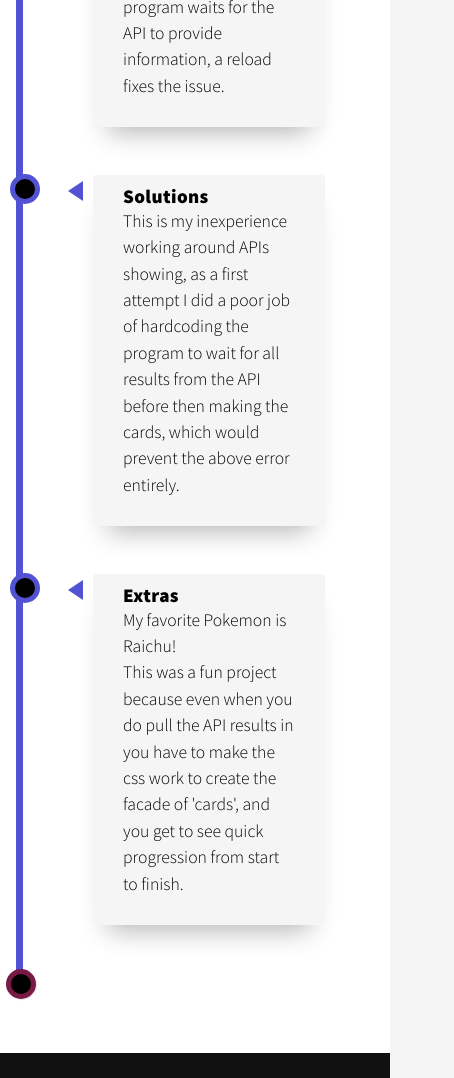
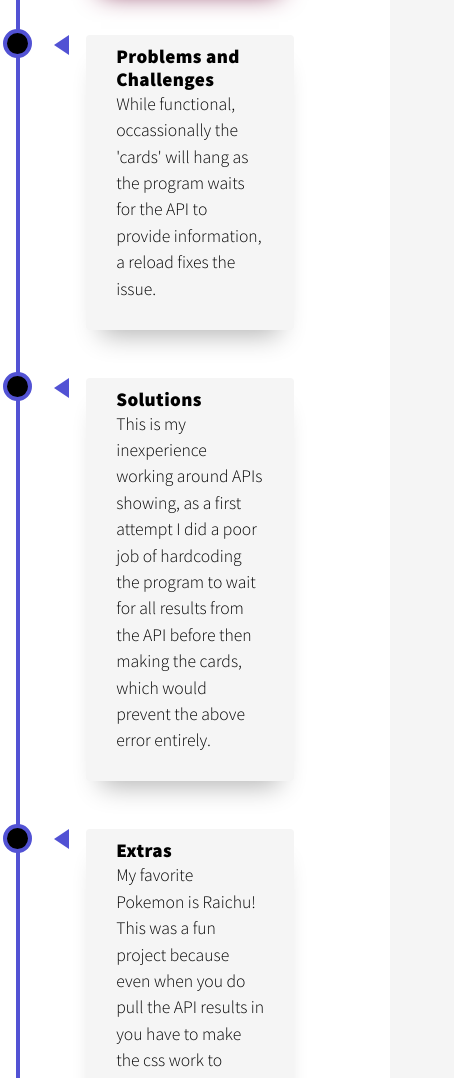
Before and after one commit to Crisheight/crisheight.github.io, a plain HTML site: page portfolio-item.html in a window 390 px wide. Shown: the part 865-1943 px from the top of the page, 454 px wide, since content can reach past the window. Drawn offline with nearby package versions, Linux system fonts and the light colour scheme.

Commit message:
actually fixed the animated list appearance for mobile by adding padding with a media selector for max-width. Potentially fixed media viewing of secondary text for projects on home screen.

```diff
--- a/styles.css
+++ b/styles.css
@@ -39,7 +39,11 @@
     }
 }
 
-
+@media all and (max-width: 800px) {
+    .timeline-list {
+        padding:0 2em 0em 2.2em;
+    }
+}
 
 /***General styles***/
 
@@ -143,7 +147,7 @@ h3 { font-size: var(--fs-h3) }
 
 .section__subtitle--work {
     background: rgba(82,82,212,1);
-    background-clip: text;
+    -webkit-background-clip: text;
     color: transparent;
     font-weight: var(--fw-bold);
     margin-bottom: 2em;
@@ -522,11 +526,13 @@ header {
   .block-content {
     min-height:100vh;
   }
+
   .block-content p {
       font-size:1.1em;
       line-height:1.5;
       margin:0 auto 1em auto;
   }
+
   .block-content h2 {
 
       text-align:center;
@@ -535,12 +541,13 @@ header {
       line-height:1;
       letter-spacing:0.02em;
 
-      @media all and (min-width:40em) {
+      @media all and (max-width:40em) {
 
       font-size: 4.75em;
 
       }
   }
+
   .subtitle {
 
       font-family: var(--ff-primary);
@@ -550,6 +557,7 @@ header {
       font-size:1em;
       margin:0.5em 0;
   }
+
   .heading-group {
       margin:0 0 5em 19.45em;
 
@@ -590,8 +598,8 @@ header {
     border-style: solid;
     width: 0;
     height: 0;
-    top: 6px;
-    left: -25px;
+    top: 0;
+    left: -2em;
     border-width: 10px 15px 10px 0;
     border-color: transparent rgba(82,82,212,1) transparent transparent;
   }
@@ -618,11 +626,9 @@ header {
 
       min-height:80vh;
       padding:2em 0 4em 0;
-
   }
 
   .l-contained {
-
       max-width:1000px;
       margin-left:auto;
       margin-right:auto;
@@ -631,47 +637,18 @@ header {
       padding-right:1em;
 
       @media all and (min-width:40em) {
-
           padding-left:2em;
           padding-right:2em;
-
-
       }
   }
   .timeline-list {
-
-      border-left: 5px solid rgba(120,26,68,1);
+      border-left: solid rgba(120,26,68,1);
       padding-bottom: 1em;
       position: relative;
-      max-width:700px;
+      max-width: 39em;
+      min-width:20em;
       margin:0 auto;
   }
-    .timeline-list::before {
-        content: "";
-        border-left: 7.3px solid rgba(82,82,212,1);
-        height: 100%;
-        position: absolute;
-        top: 0;
-        bottom: 0;
-        left: -5px;
-        transform-origin:0 0;
-        animation:scaleVertical 3s 1s ease both 1;
-      }
-
-    .timeline-list::after {
-        content: "";
-        clear:both;
-        position: absolute;
-        bottom: -10px;
-        left: -.92em;
-        width: 30px;
-        height: 30px;
-        border-radius: 50%;
-        background: none repeat scroll 0% 0% rgb(0, 0, 0);
-        border: 5px solid rgba(120,26,68,1);
-        box-shadow: 1px 1px 1px rgba(0, 0, 0, 0.1);
-        animation:revealScaleUp 0.75s 2.82s ease both 1;
-      }
     .t-block-color {
         background: rgb(255, 255, 255);
     }
@@ -692,29 +669,55 @@ header {
   the border must also animate in.***/
 
 
-
   .timeline-list li {
 
       margin:0 0 3em 0;
       padding:0 2em 0em 2em;
       position: relative;
-      min-width: 25%;
-      min-height: 25%;
+      min-width: 100%;
+      min-height: 100%;
 
   }
-  .timeline-list li:before {
+  .timeline-list::before {
+        content: "";
+        border-left: .25em solid rgba(82,82,212,1);
+        height: 100%;
+        position: absolute;
+        top: 0;
+        bottom: 0;
+        left: -.178em;
+        transform-origin:0 0;
+        animation:scaleVertical 3s 1s ease both 1;
+      }
+  .timeline-list li::before {
 
       content: "";
       position: absolute;
-      top: -1px;
-      left: -3.175em;
-      width: 30px;
-      height: 30px;
+      top: -.34em;
+      left: -3.2em;
+      width: 1.8em;
+      height: 1.8em;
+      max-width:50%;
       border-radius: 50%;
       background: none repeat scroll 0% 0% rgb(0, 0, 0);
-      border: 5px solid rgb(82,82,212,1);
+      border: .3em solid rgb(82,82,212,1);
       animation:revealScaleUp 0.75s 0s ease both 1;
   }
+  .timeline-list::after {
+        content: "";
+        clear:both;
+        position: absolute;
+        bottom: -.9em;
+        left: -1em;
+        width: 1.8em;
+        height: 1.8em;
+        border-radius: 50%;
+        background: none repeat scroll 0% 0% rgb(0, 0, 0);
+        border: .3em solid rgba(120,26,68,1);
+        box-shadow: 1px 1px 1px rgba(0, 0, 0, 0.1);
+        animation:revealScaleUp 0.75s 2.82s ease both 1;
+      }
+
   .timeline-list {
 
      animation:reveal 2s 0 ease both 1;
```
